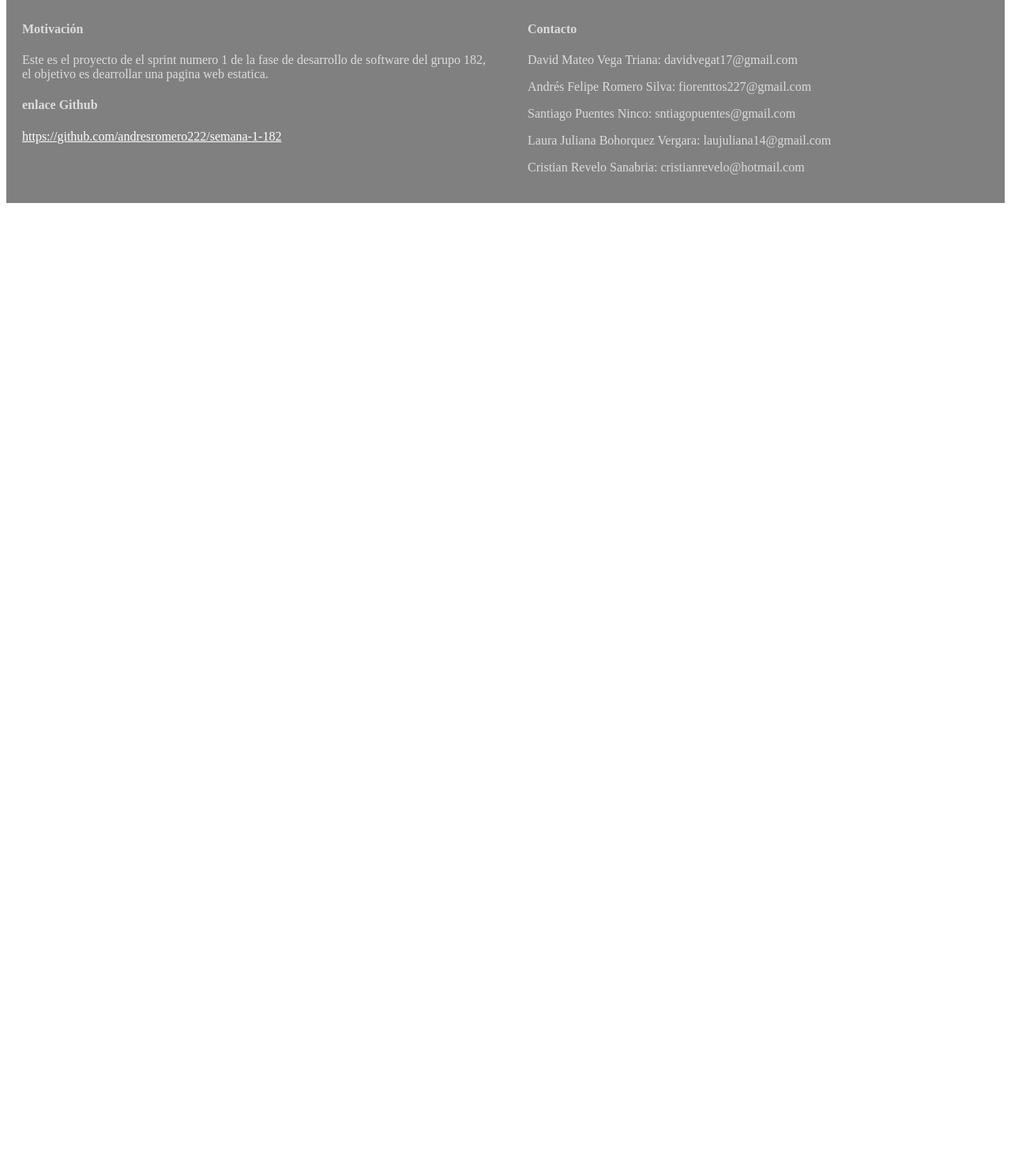
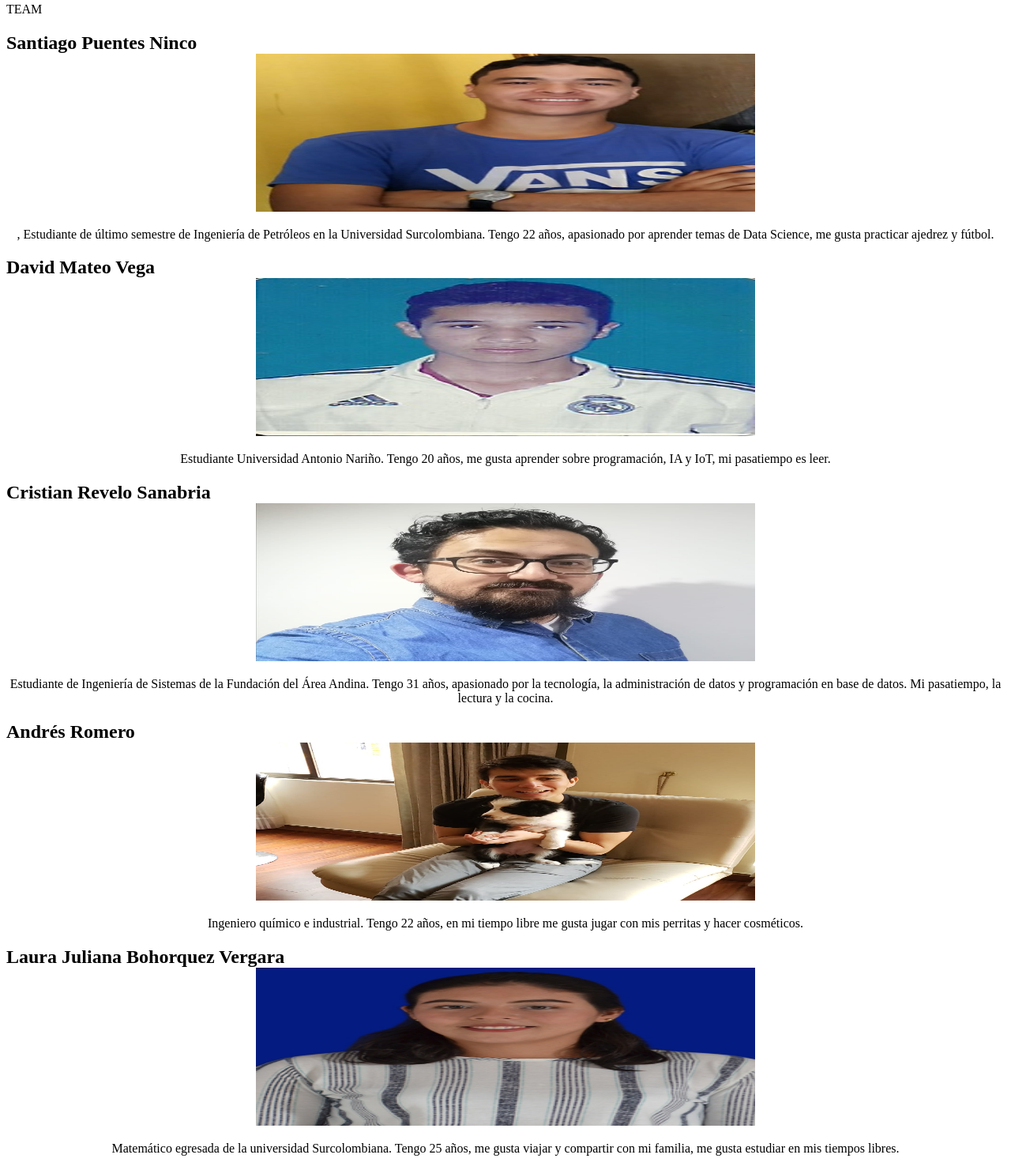
Before and after one commit to andresromero222/semana-1-182, a website: page src/index.html in a window 1280 px wide. Shown: the part 2043-3519 px from the top of the page at 79% size. Before the commit the page ends 2308 px from the top, so only its background shows below. Drawn offline with Linux system fonts and the light colour scheme.

Commit message:
perfiles equipo

```diff
--- a/src/index.html
+++ b/src/index.html
@@ -139,6 +139,87 @@
             </div>
     </section>
 
+
+    <section id="team">
+        <div class="section-3">
+            <p class="section-text">TEAM</p>
+            <div class="col-5">
+
+                    <div class="service-content">
+
+                        <h2>
+                            Santiago Puentes Ninco
+                            <img src="./santiago-puentes.jpeg"  width="300" height="200" class="center">
+                        </h3>
+                        <p class="paragraph">, Estudiante de último semestre de Ingeniería de Petróleos
+                             en la Universidad Surcolombiana. Tengo 22 años, apasionado por aprender temas de Data Science,
+                             me gusta practicar ajedrez y fútbol.
+                        </p>
+                    </div>
+                </div>
+            <div class="col-5">
+
+
+                    <div class="service-content">
+
+                        <h2>
+                            David Mateo Vega
+                            <img src="./david-vega.jpeg"  width="300" height="200" class="center">
+                        </h3>
+                        <p class="paragraph">Estudiante Universidad Antonio Nariño.
+                            Tengo 20 años, me gusta aprender sobre programación, IA y IoT,
+                            mi pasatiempo es leer.
+                        </p>
+                    </div>
+                </div>
+            <div class="col-5">
+
+                    <div class="service-content">
+
+                        <h2>
+                            Cristian Revelo Sanabria
+                            <img src="./cristian-revelo.jpeg"  width="300" height="200" class="center">
+                        </h3>
+                        <p class="paragraph">Estudiante de Ingeniería de Sistemas de la Fundación del Área Andina.
+                            Tengo 31 años, apasionado por la tecnología, la administración de datos y programación en base de datos.
+                            Mi pasatiempo, la lectura y la cocina.
+                        </p>
+                    </div>
+                </div>
+            <div class="col-5">
+
+                    <div class="service-content">
+
+                        <h2>
+                            Andrés Romero
+                            <img src="./andres-romero.jpeg"  width="300" height="200" class="center">
+                        </h3>
+                        <p class="paragraph">
+                            Ingeniero químico e industrial. Tengo 22 años,
+                            en mi tiempo libre me gusta jugar con mis perritas y hacer cosméticos.
+                        </p>
+                    </div>
+                </div>
+            <div class="col-5">
+
+                    <div class="service-content">
+
+                        <h2>
+                            Laura Juliana Bohorquez Vergara
+                            <img src="./laura-bohorquez.jpg"  width="300" height="200" class="center">
+                        </h3>
+                        <p class="paragraph">Matemático egresada de la universidad Surcolombiana.
+                            Tengo 25 años, me gusta viajar y compartir con mi familia, me gusta estudiar en
+                            mis tiempos libres.
+                        </p>
+                    </div>
+                </div>
+
+
+        </div>
+
+    </section>
+
     <footer class="footer">
         <div class="footer-container">
             <h4>Motivación</h4>
```
Also changed, not shown: src/andres-romero.jpeg (added), src/cristian-revelo.jpeg (added), src/david-vega.jpeg (added), src/laura-bohorquez.jpg (added), src/santiago-puentes.jpeg (added).
